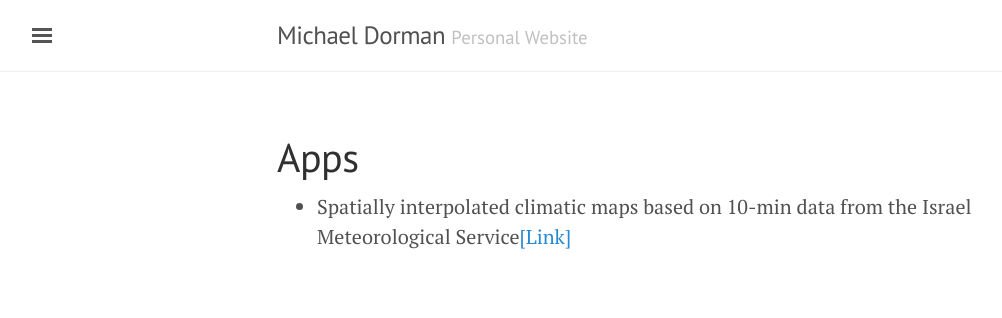
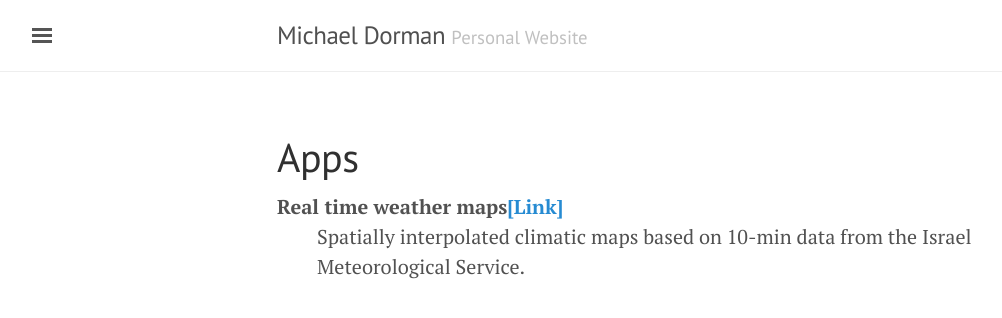
Before and after one commit to michaeldorman/michaeldorman.github.io, a Jekyll site: the page built from apps.md, in a window 1280 px wide. Shown: the top 318 px of the page, without its empty margins (3-1005 px from the left). Built offline with Jekyll 4.4.1, drawn with Linux system fonts in a browser that asks for light colours.

Commit message:
Update apps.md

```diff
--- a/apps.md
+++ b/apps.md
@@ -3,4 +3,5 @@ layout: page
 title: Apps
 ---
 
-* Spatially interpolated climatic maps based on 10-min data from the Israel Meteorological Service<a href="https://michaeldorman.shinyapps.io/IMS_10min">[Link]</a>
+Real time weather maps<a href="https://michaeldorman.shinyapps.io/IMS_10min">[Link]</a>
+:   Spatially interpolated climatic maps based on 10-min data from the Israel Meteorological Service.
```
